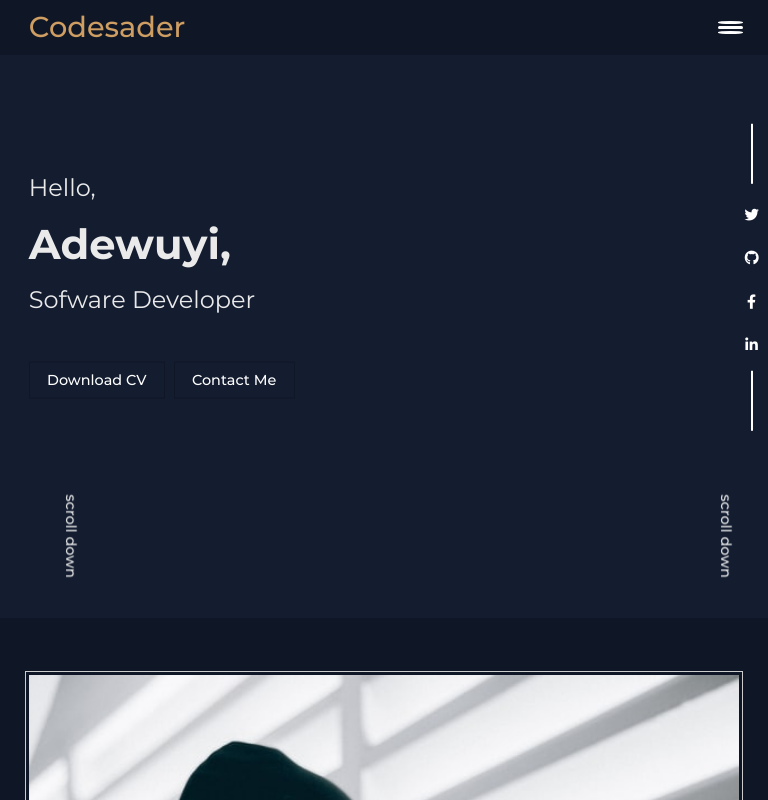
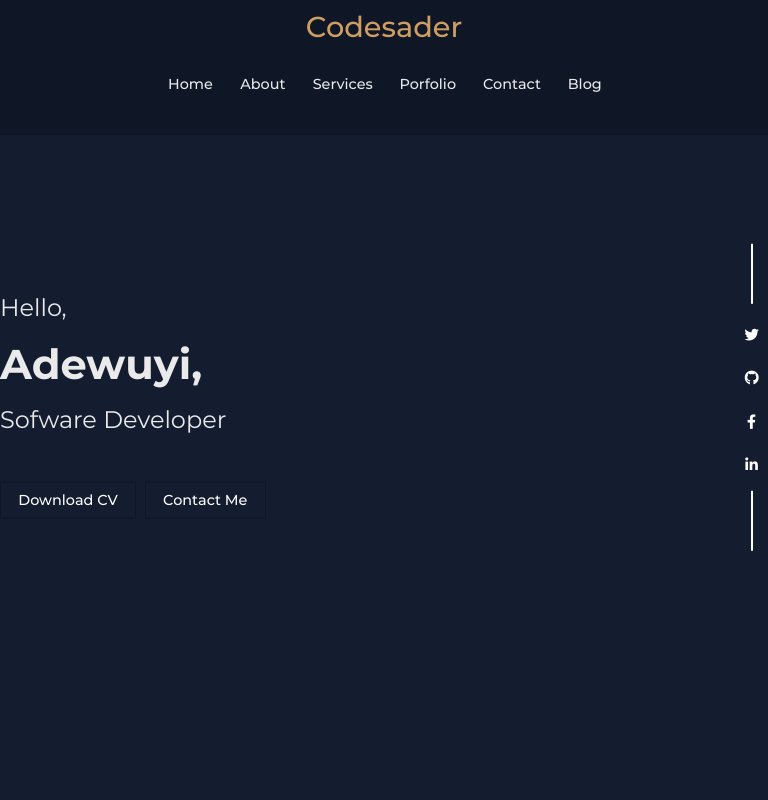
Before and after one commit to firerum/Portfolio, a plain HTML site: page index.html in a window 768 px wide. Shown: the top 800 px of the page. Drawn offline with Linux system fonts and the light colour scheme.

Commit message:
still on the responsive design

```diff
--- a/scss/reset.scss
+++ b/scss/reset.scss
@@ -80,5 +80,5 @@ ul {
 }
 
 img {
-    max-width: 100%;
+    width: 100%;
 }
--- a/scss/style.scss
+++ b/scss/style.scss
@@ -635,7 +635,91 @@ footer.glossary {
     }
 }
 
-@media (min-width: 501) and (max-width: 900) {
+@media (min-width: 501px) and (max-width: 900px) {
+
+    header.banner {
+        height: 100vh;
+        padding: 0;
+        width: 100%;
+
+        &::before,
+        &::after {
+            all: initial;
+        }
+
+        .comp-logo {
+            @include flex(column);
+            justify-content: space-between;
+            align-items: center;
+            width: inherit;
+            padding: 0.2em $desk-padding 1em $desk-padding;
+
+            /* > h1 {
+                width: 20%;
+                outline: $debugger;
+            } */
+        }
+
+        #toggler,
+        .hamburger {
+            display: none;
+        }
+
+        .mainlinks {
+            margin-top: 20px;
+            position: initial;
+            width: 75%;
+            height: initial;
+            background-color: inherit;
+            overflow: visible;
+
+            ul {
+                flex-direction: row;
+                gap: 15px;
+                height: 100%;
+                margin: 0;
+            }
+
+            li {
+                transform: initial;
+                margin: 0;
+
+                &:first-child {
+                    margin-left: auto;
+                }
+
+                &:nth-last-child(2) {
+                    margin-left: auto;
+                }
+            }
+
+            a {
+                position: relative;
+
+                &::after {
+                    content: "";
+                    position: absolute;
+                    left: 50%;
+                    bottom: 0;
+                    height: 2px;
+                    width: calc(100% - 0.5em);
+                    transform: translateX(-50%) scale(0);
+                    border-radius: $pry-radius;
+                    background-color: rgb(231, 39, 39);
+                    transition: all 400ms ease;
+                }
+
+                &:hover::after,
+                &:focus::after {
+                    transform: translateX(-50%) scale(1);
+                }
+            }
+
+            .sec-links {
+                display: none;
+            }
+        }
+    }
 
 }
 
@@ -754,6 +838,8 @@ footer.glossary {
 
             .about_text {
                 text-align: left;
+                align-self: center;
+                width: 34ch;
             }
 
             h2 {
@@ -803,10 +889,14 @@ footer.glossary {
         #portfolio {
             display: grid;
             grid-template-columns: 1fr 1fr;
-            gap: 20px;
+            gap: 50px;
 
             h2 {
                 grid-column: 1/-1;
+            }
+
+            .project {
+                margin-bottom: 0;
             }
         }
 
```
Also changed, not shown: scss/style.css, 1 other file.
